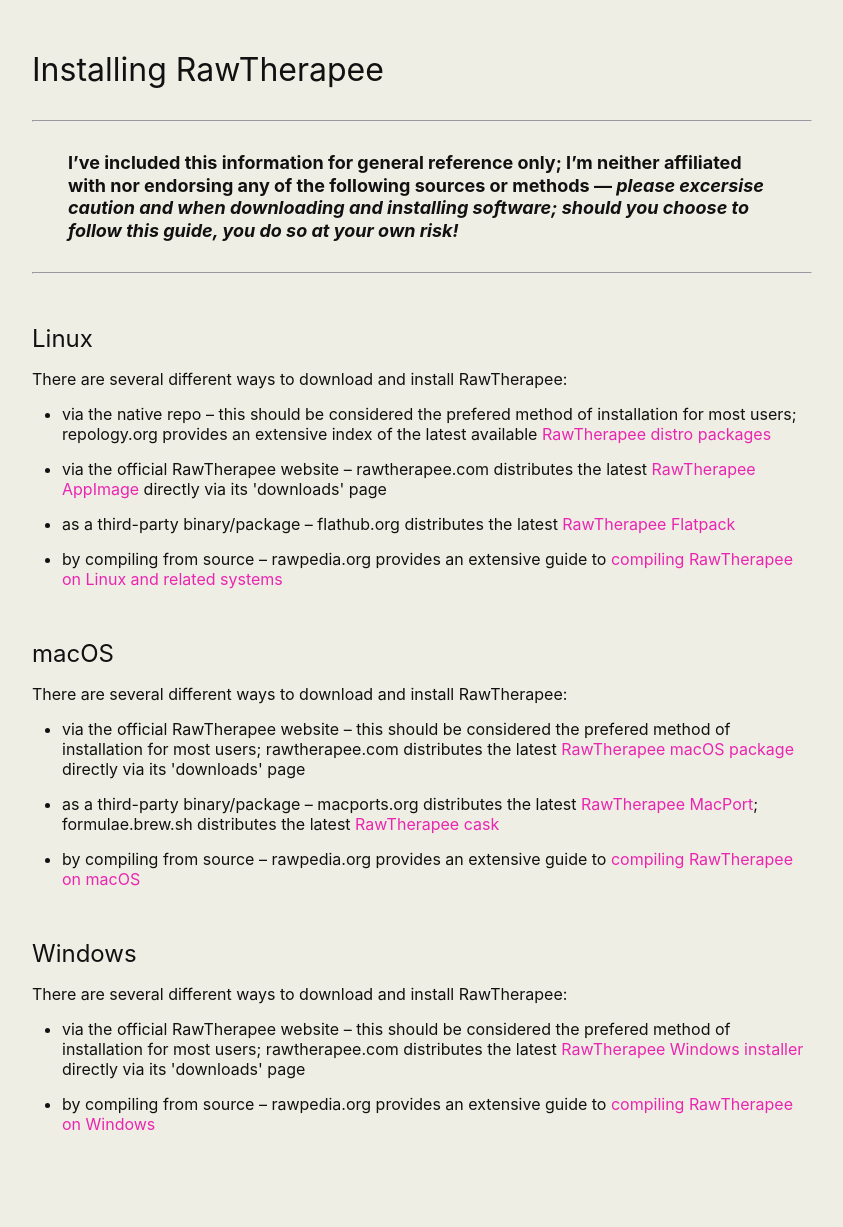
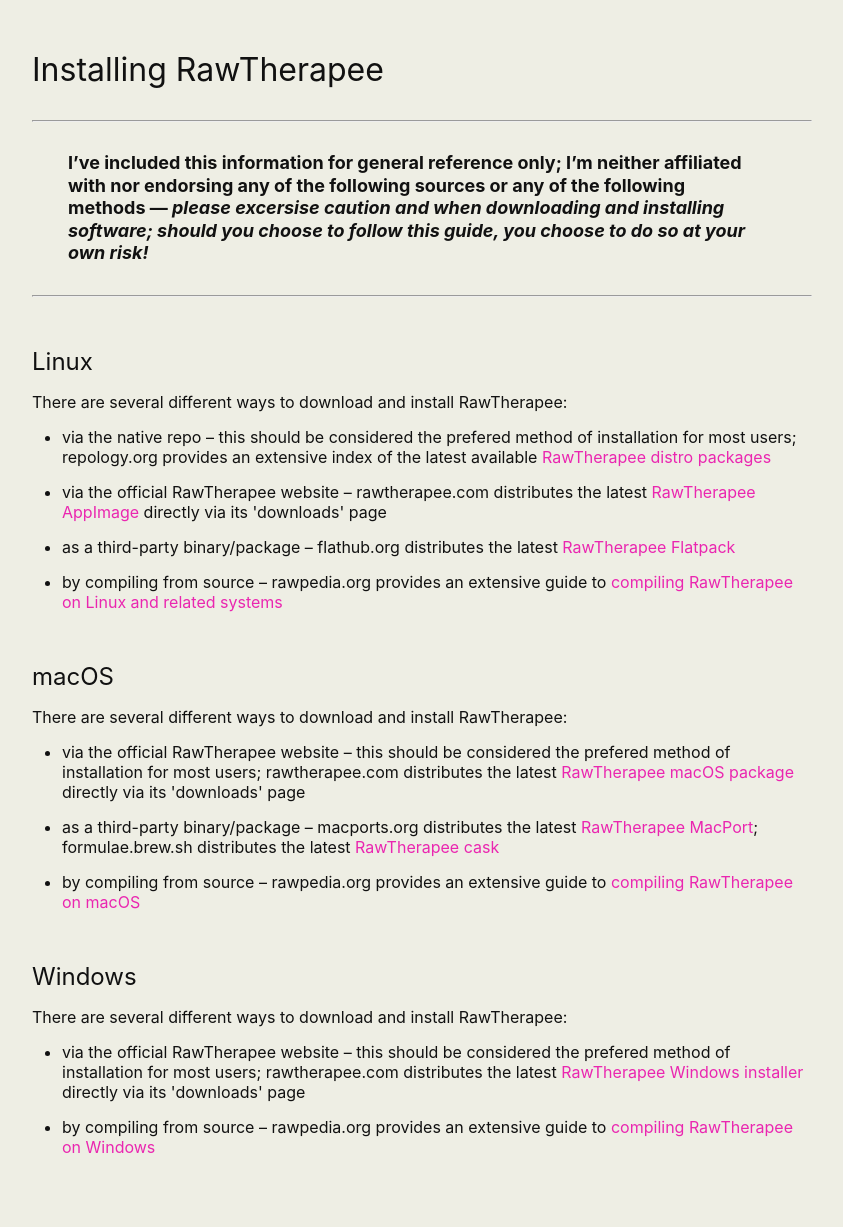
Before and after one commit to martbetz/martbetz.github.io, a Jekyll site: the page built from WIP/rtinstal.html, in a window 1280 px wide. Shown: the whole page, without its empty margins (218-1061 px from the left). Built offline with Jekyll 4.4.1, drawn with Linux system fonts in a browser that asks for light colours; before the commit the page ends 1204 px from its top, so only the background shows below that.

Commit message:
Update rtinstal.html

```diff
--- a/WIP/rtinstal.html
+++ b/WIP/rtinstal.html
@@ -20,7 +20,7 @@
 <font size="4">
 <div align="left">
 <span style="display:block; margin-left:2em; margin-right:2em">
-<b>I’ve included this information for general reference only; I’m neither affiliated with nor endorsing any of the following sources or methods&nbsp;— <i>please excersise caution and when downloading and installing software; should you choose to follow this guide, you do so at your own risk!</i></b>
+<b>I’ve included this information for general reference only; I’m neither affiliated with nor endorsing any of the following sources or any of the following methods&nbsp;— <i>please excersise caution and when downloading and installing software; should you choose to follow this guide, you choose to do so at your own risk!</i></b>
 </span>
 </div>
 </font>
```
